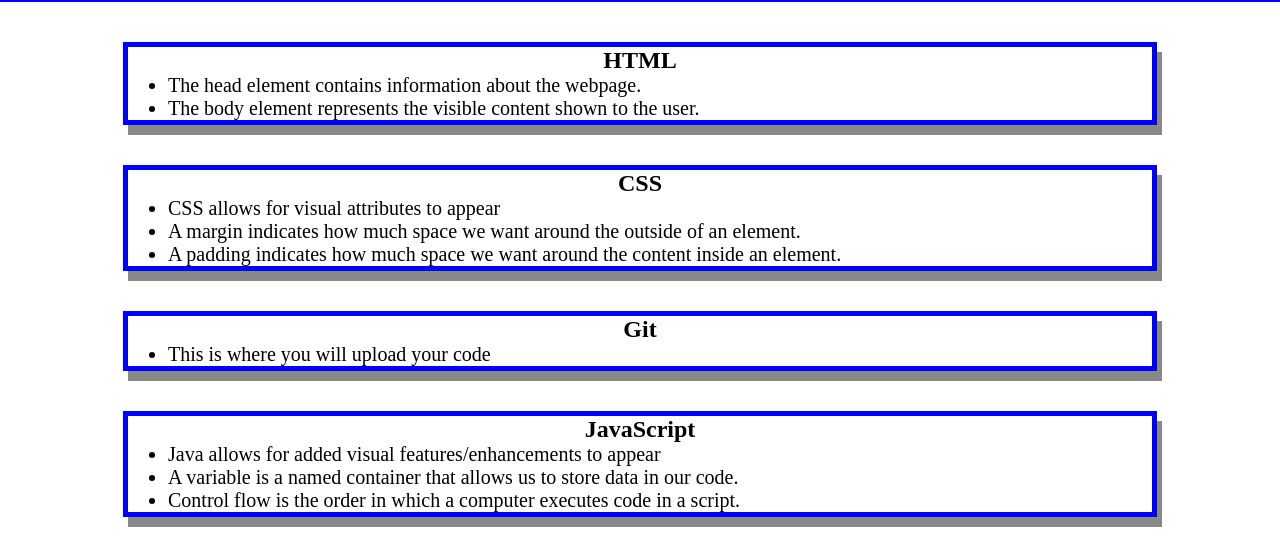
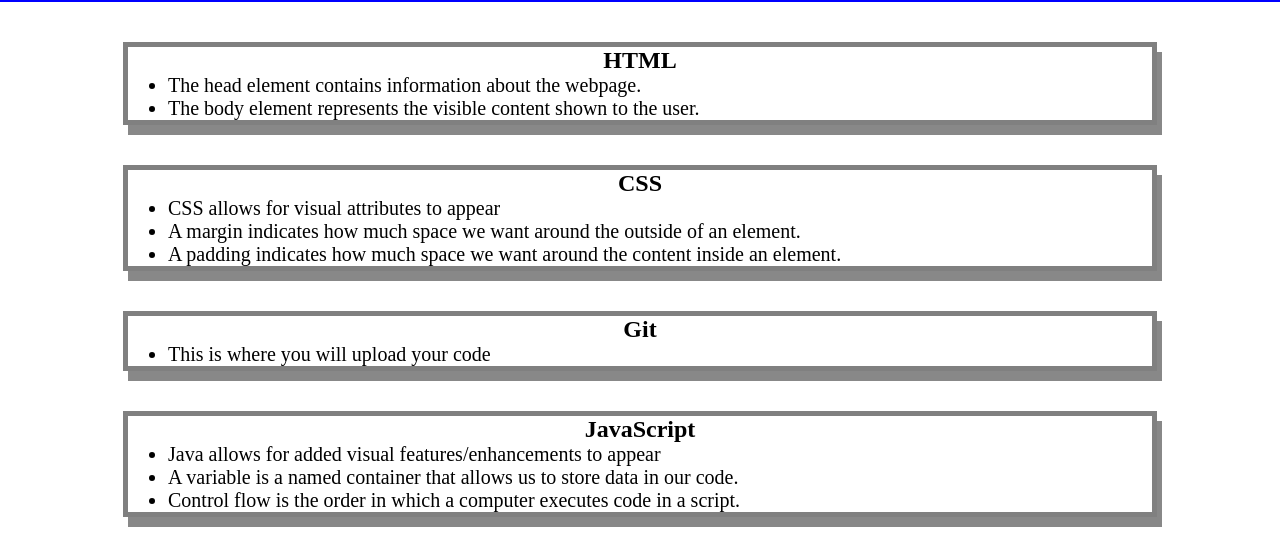
Before and after one commit to mattschneble/prework-study-guide, a plain HTML site: page index.html in a window 1280 px wide. Shown: the part 118-672 px from the top of the page. Drawn offline with Linux system fonts and the light colour scheme.

Commit message:
updated project README file

```diff
--- a/assets/style.css
+++ b/assets/style.css
@@ -36,6 +36,6 @@ p {
     .card {
         width: 80%;
         margin: 40px auto;
-        border: 5px solid blue;
+        border: 5px solid gray;
         box-shadow: 5px 10px #888888;
       }
```
Also changed, not shown: 1 other file.
